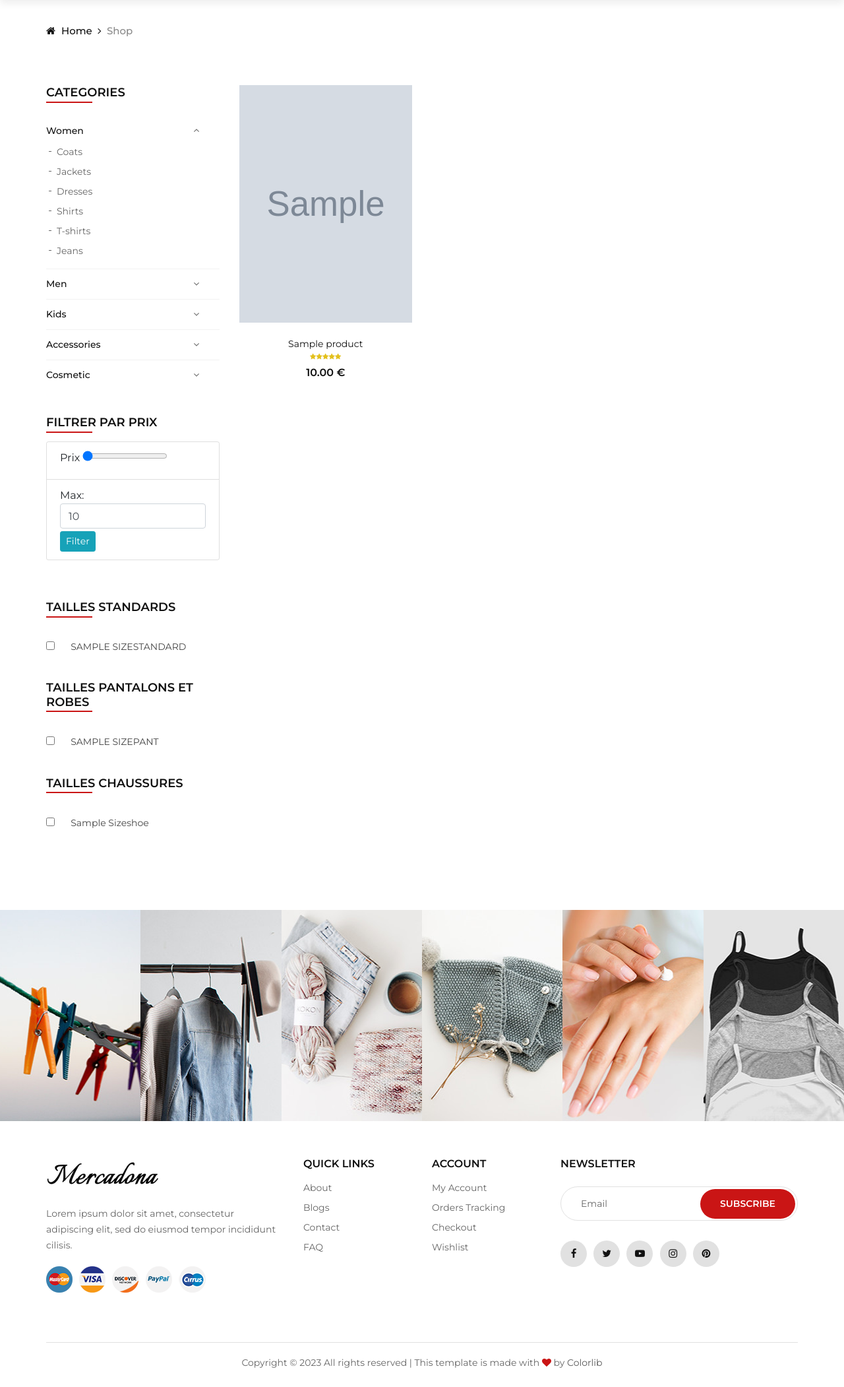
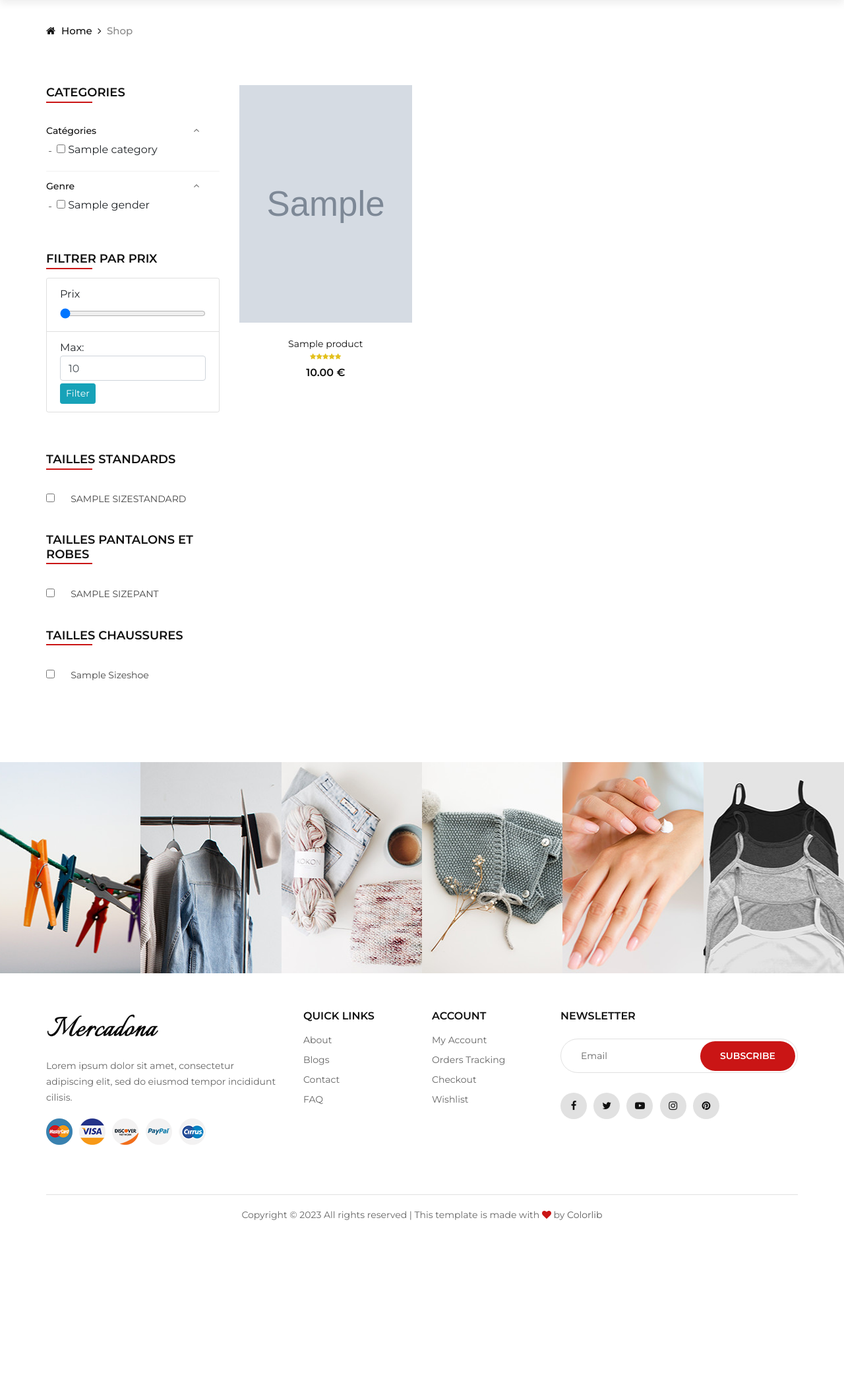
Before and after one commit to zorglob21/bloc3, a Django app: page /appli/catalogue in a window 1280 px wide. Shown: the part 110-2212 px from the top of the page at 66% size. After the commit the page ends 1988 px from the top, so only its background shows below. Run offline with Django 4.2, Linux system fonts and the light colour scheme; tables that the repository leaves empty hold one stand-in row (Sample ...); some libraries are stand-ins or nearby versions; grey boxes are pictures that could not be loaded.

Commit message:
filtres categories et genres

```diff
--- a/mercadona/appli/templates/appli/catalogue.html
+++ b/mercadona/appli/templates/appli/catalogue.html
@@ -197,7 +197,7 @@
                     <div class="card">
                       <div class="card-heading active">
                         <a data-toggle="collapse" data-target="#collapseOne"
-                          >Women</a
+                          >Catégories</a
                         >
                       </div>
                       <div
@@ -207,104 +207,46 @@
                       >
                         <div class="card-body">
                           <ul>
-                            <li><a href="#">Coats</a></li>
-                            <li><a href="#">Jackets</a></li>
-                            <li><a href="#">Dresses</a></li>
-                            <li><a href="#">Shirts</a></li>
-                            <li><a href="#">T-shirts</a></li>
-                            <li><a href="#">Jeans</a></li>
+                            {% if categorie_list %} {% for categorie in categorie_list%}
+                            <li>                      <input
+                              type="checkbox"
+                              class="filter-checkbox"
+                              id="{{ categorie.title }}"
+                              data-filter="categorie_list"
+                              value="{{ categorie.title }}"
+                            />
+                            <label for="{{ categorie.title }}">{{ categorie.title }}</label></li>
+                            {% endfor %}
+                            {% endif %}
+
                           </ul>
                         </div>
                       </div>
                     </div>
                     <div class="card">
-                      <div class="card-heading">
-                        <a data-toggle="collapse" data-target="#collapseTwo"
-                          >Men</a
+                    <div class="card-heading active">
+                      <a data-toggle="collapse" data-target="#collapseOne"
+                        >Genre</a
                       >
                     </div>
                     <div
-                        id="collapseTwo"
-                        class="collapse"
+                      id="collapseOne"
+                      class="collapse show"
                       data-parent="#accordionExample"
                     >
                       <div class="card-body">
                         <ul>
-                            <li><a href="#">Coats</a></li>
-                            <li><a href="#">Jackets</a></li>
-                            <li><a href="#">Dresses</a></li>
-                            <li><a href="#">Shirts</a></li>
-                            <li><a href="#">T-shirts</a></li>
-                            <li><a href="#">Jeans</a></li>
-                          </ul>
-                        </div>
-                      </div>
-                    </div>
-                    <div class="card">
-                      <div class="card-heading">
-                        <a data-toggle="collapse" data-target="#collapseThree"
-                          >Kids</a
-                        >
-                      </div>
-                      <div
-                        id="collapseThree"
-                        class="collapse"
-                        data-parent="#accordionExample"
-                      >
-                        <div class="card-body">
-                          <ul>
-                            <li><a href="#">Coats</a></li>
-                            <li><a href="#">Jackets</a></li>
-                            <li><a href="#">Dresses</a></li>
-                            <li><a href="#">Shirts</a></li>
-                            <li><a href="#">T-shirts</a></li>
-                            <li><a href="#">Jeans</a></li>
-                          </ul>
-                        </div>
-                      </div>
-                    </div>
-                    <div class="card">
-                      <div class="card-heading">
-                        <a data-toggle="collapse" data-target="#collapseFour"
-                          >Accessories</a
-                        >
-                      </div>
-                      <div
-                        id="collapseFour"
-                        class="collapse"
-                        data-parent="#accordionExample"
-                      >
-                        <div class="card-body">
-                          <ul>
-                            <li><a href="#">Coats</a></li>
-                            <li><a href="#">Jackets</a></li>
-                            <li><a href="#">Dresses</a></li>
-                            <li><a href="#">Shirts</a></li>
-                            <li><a href="#">T-shirts</a></li>
-                            <li><a href="#">Jeans</a></li>
-                          </ul>
-                        </div>
-                      </div>
-                    </div>
-                    <div class="card">
-                      <div class="card-heading">
-                        <a data-toggle="collapse" data-target="#collapseFive"
-                          >Cosmetic</a
-                        >
-                      </div>
-                      <div
-                        id="collapseFive"
-                        class="collapse"
-                        data-parent="#accordionExample"
-                      >
-                        <div class="card-body">
-                          <ul>
-                            <li><a href="#">Coats</a></li>
-                            <li><a href="#">Jackets</a></li>
-                            <li><a href="#">Dresses</a></li>
-                            <li><a href="#">Shirts</a></li>
-                            <li><a href="#">T-shirts</a></li>
-                            <li><a href="#">Jeans</a></li>
+                          {% if gender_list %} {% for gender in gender_list %}
+                          <li>                      <input
+                            type="checkbox"
+                            class="filter-checkbox"
+                            id="{{ gender.title }}"
+                            data-filter="gender_list"
+                            value="{{ gender.title }}"
+                          />
+                          <label for="{{ gender.title }}">{{ gender.title }}</label></li>
+                          {% endfor %}
+                          {% endif %}
                         </ul>
                       </div>
                     </div>
@@ -321,7 +263,7 @@
 
                       <li class="list-group-item">
                         <label for="customRange2" class="form-label">Prix</label>
-                        <input type="range" class="form-range" min="{{minMaxPrice.product_price__min}}"  max="{{minMaxPrice.product_price__max}}" id="rangeInput" oninput="maxPrice.value=this.value">
+                        <input type="range" class="form-range w-100" min="{{minMaxPrice.product_price__min}}"  max="{{minMaxPrice.product_price__max}}" id="rangeInput" oninput="maxPrice.value=this.value">
 
                       </li>
                       <li class="list-group-item">
```
Lines whose indentation alone changed are shown as unchanged.
